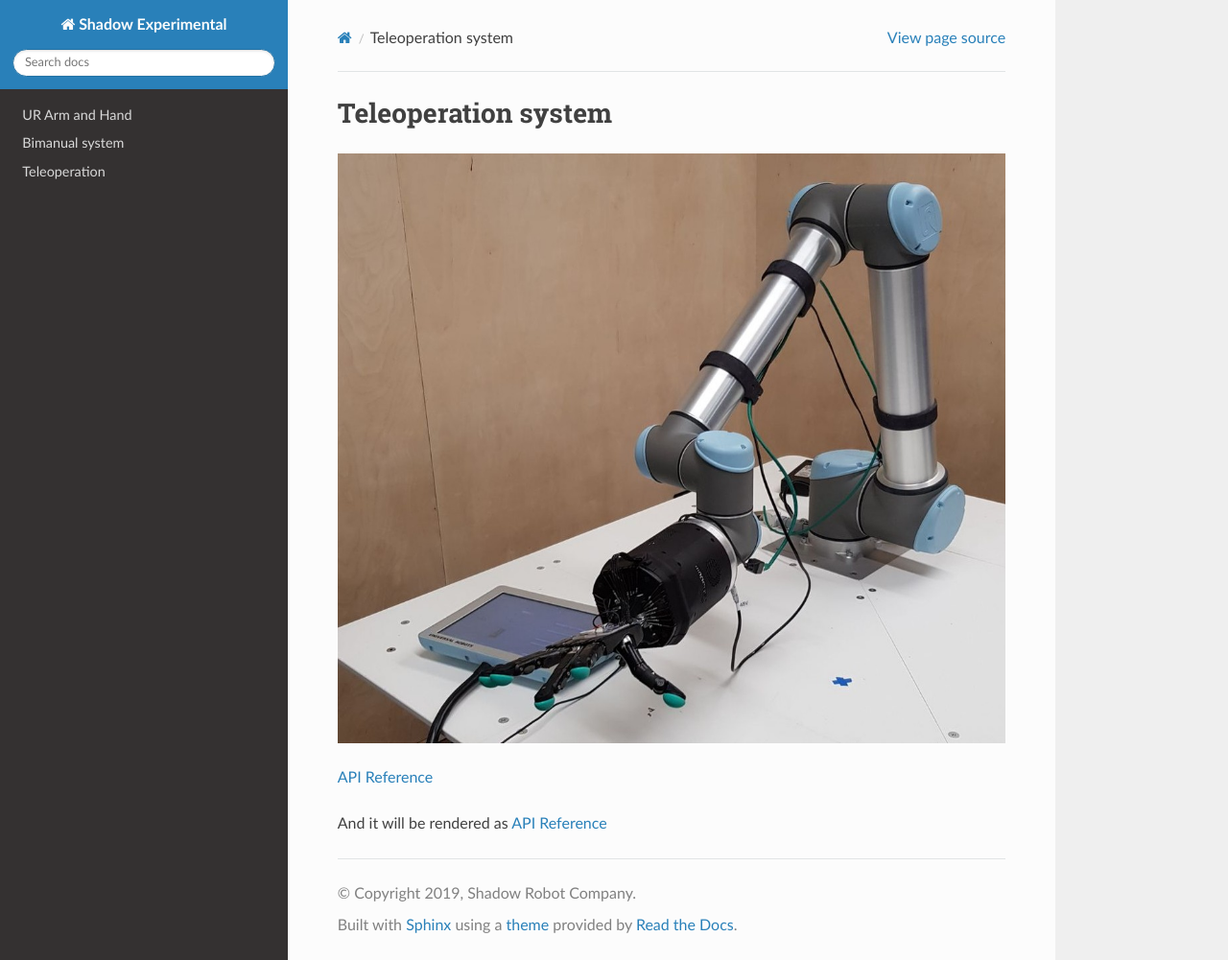
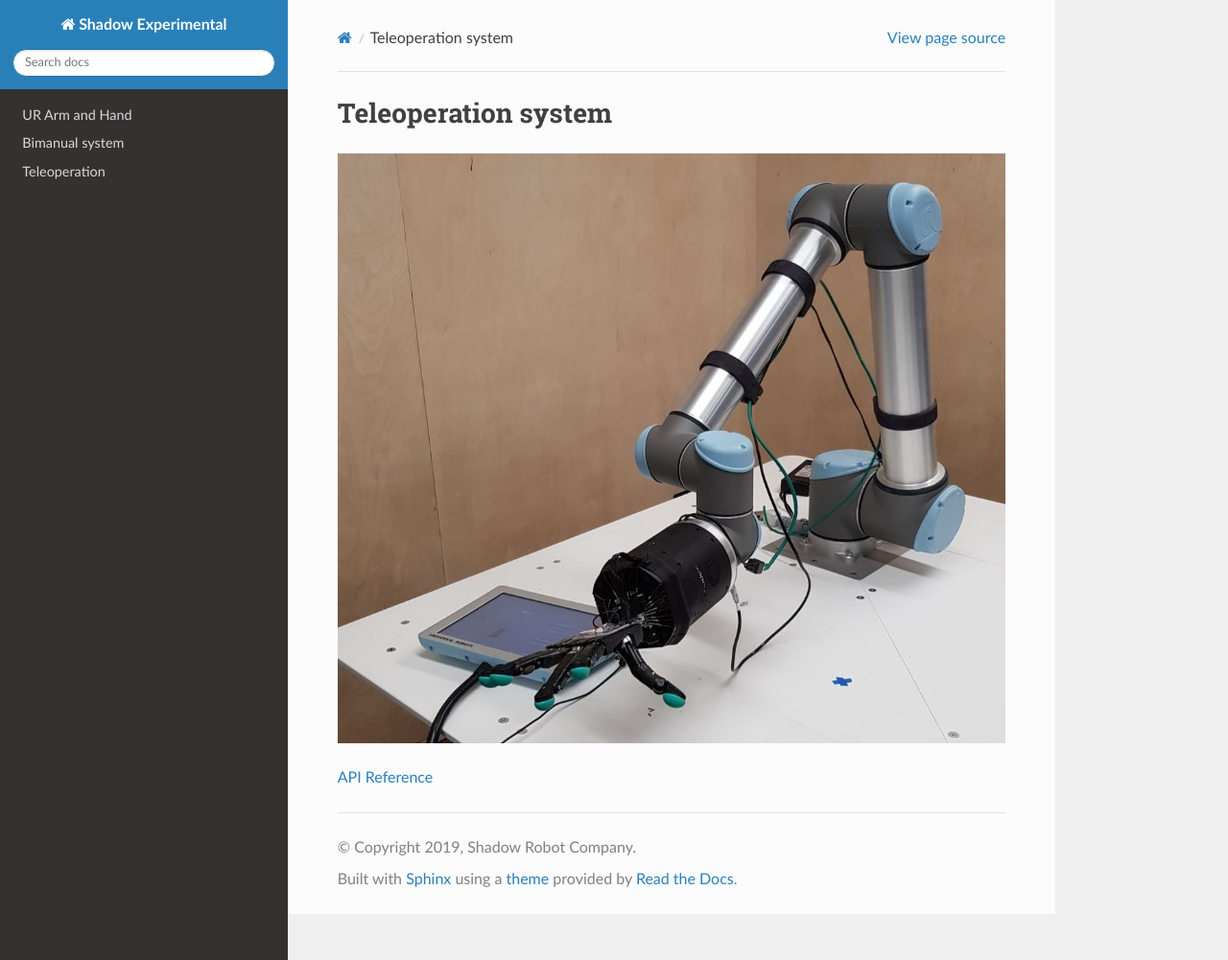
Before and after one commit to shadow-robot/sr_experimental_documentation, a Sphinx documentation site: the page built from docs/user_guide/3_teleoperation.md, in a window 1280 px wide and 1001 px high. Shown: the whole window at 96% size. Built offline with Sphinx 7.4.7 and the Read the Docs theme 2.0.0, drawn with Linux system fonts in a browser that asks for light colours.

Commit message:
Fixing link

```diff
--- a/docs/user_guide/3_teleoperation.md
+++ b/docs/user_guide/3_teleoperation.md
@@ -2,6 +2,5 @@
 
 ![desktop_icon](../img/UR10_hand_E.jpeg)
 
+
 [API Reference](3_teleoperation_setting.md)
-
-And it will be rendered as [API Reference](3_teleoperation_setting)
```
